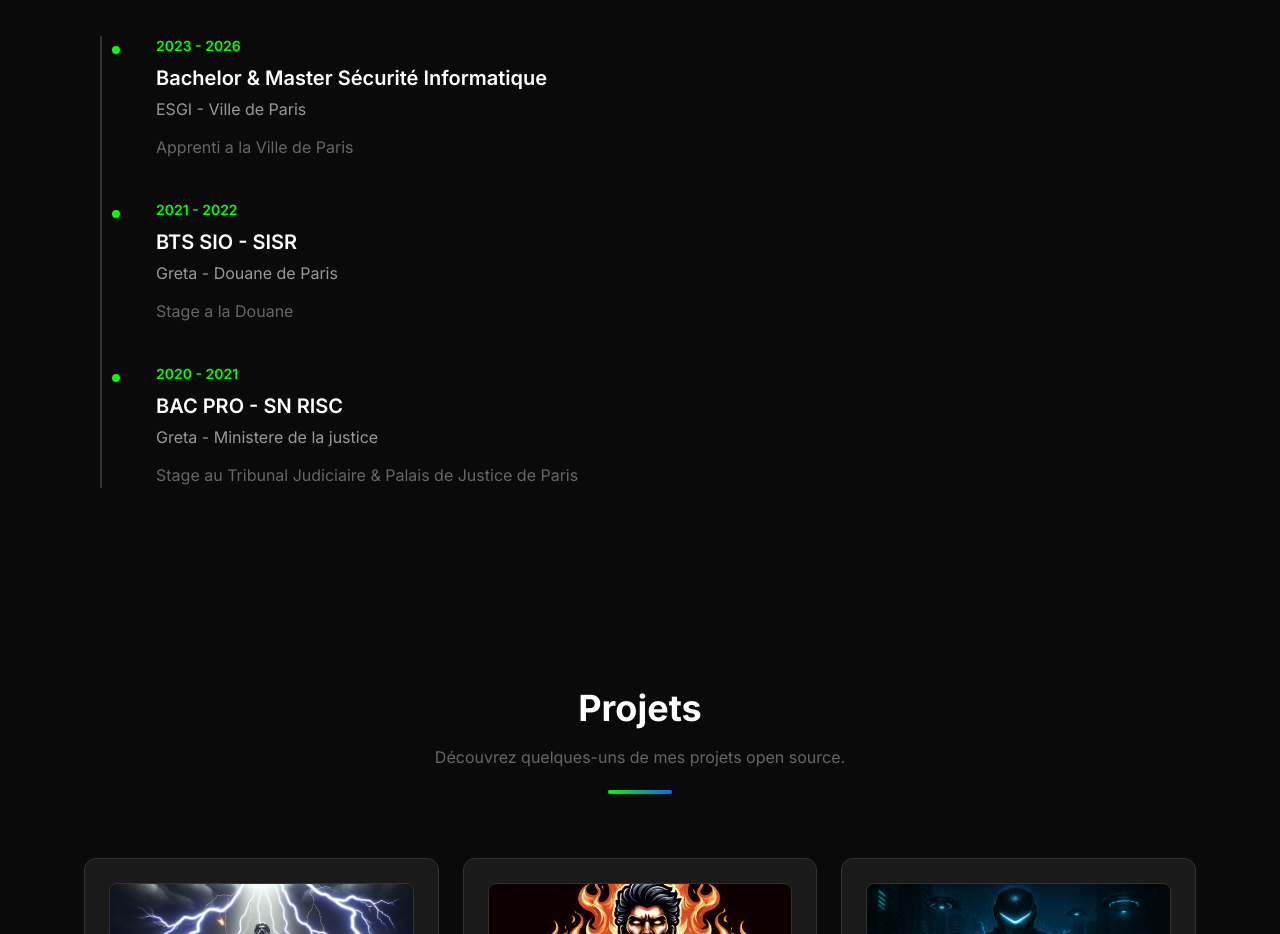
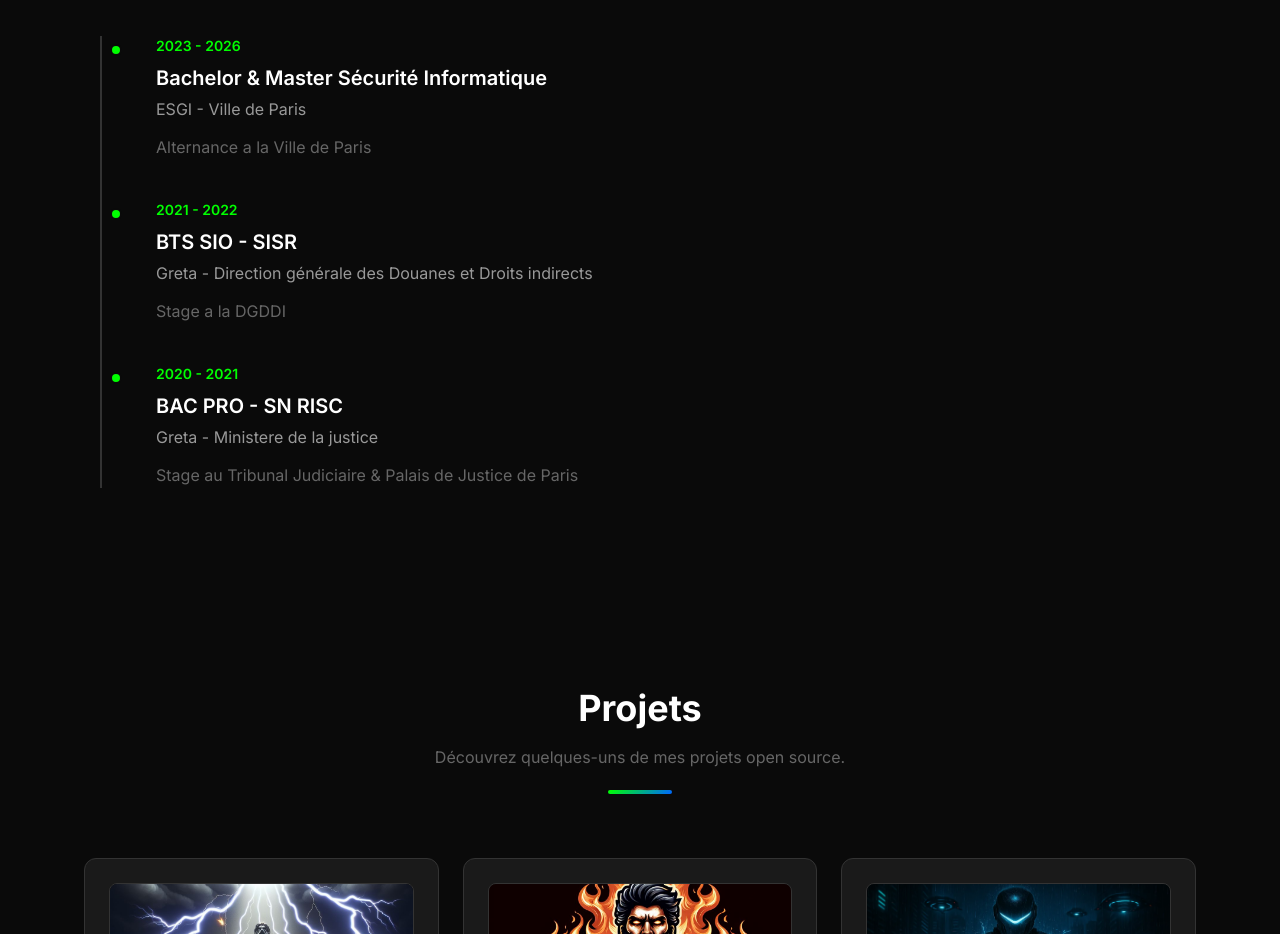
Before and after one commit to M0rPH3U53/M0rPH3U53.github.io, a React (Vite) app: page / in a window 1280 px wide. Shown: the part 3440-4374 px from the top of the page. Built offline with nearby package versions, Linux system fonts and the light colour scheme.

Commit message:
Update Experience.tsx

```diff
--- a/src/components/Experience.tsx
+++ b/src/components/Experience.tsx
@@ -6,13 +6,13 @@ const Experience: React.FC = () => {
       date: '2023 - 2026',
       title: 'Bachelor & Master Sécurité Informatique',
       company: 'ESGI - Ville de Paris',
-      description: 'Apprenti a la Ville de Paris'
+      description: 'Alternance a la Ville de Paris'
     },
     {
       date: '2021 - 2022',
       title: 'BTS SIO - SISR',
-      company: 'Greta - Douane de Paris',
-      description: 'Stage a la Douane'
+      company: 'Greta - Direction générale des Douanes et Droits indirects',
+      description: 'Stage a la DGDDI'
     },
     {
       date: '2020 - 2021',
```
